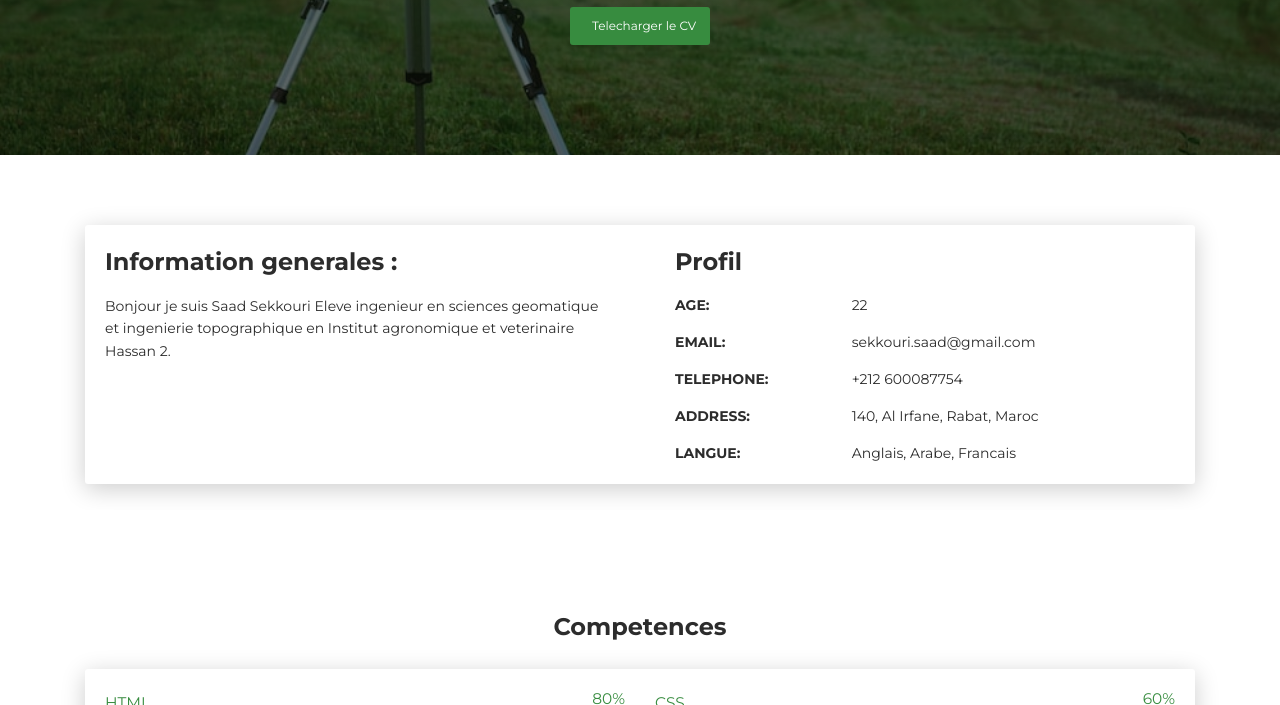
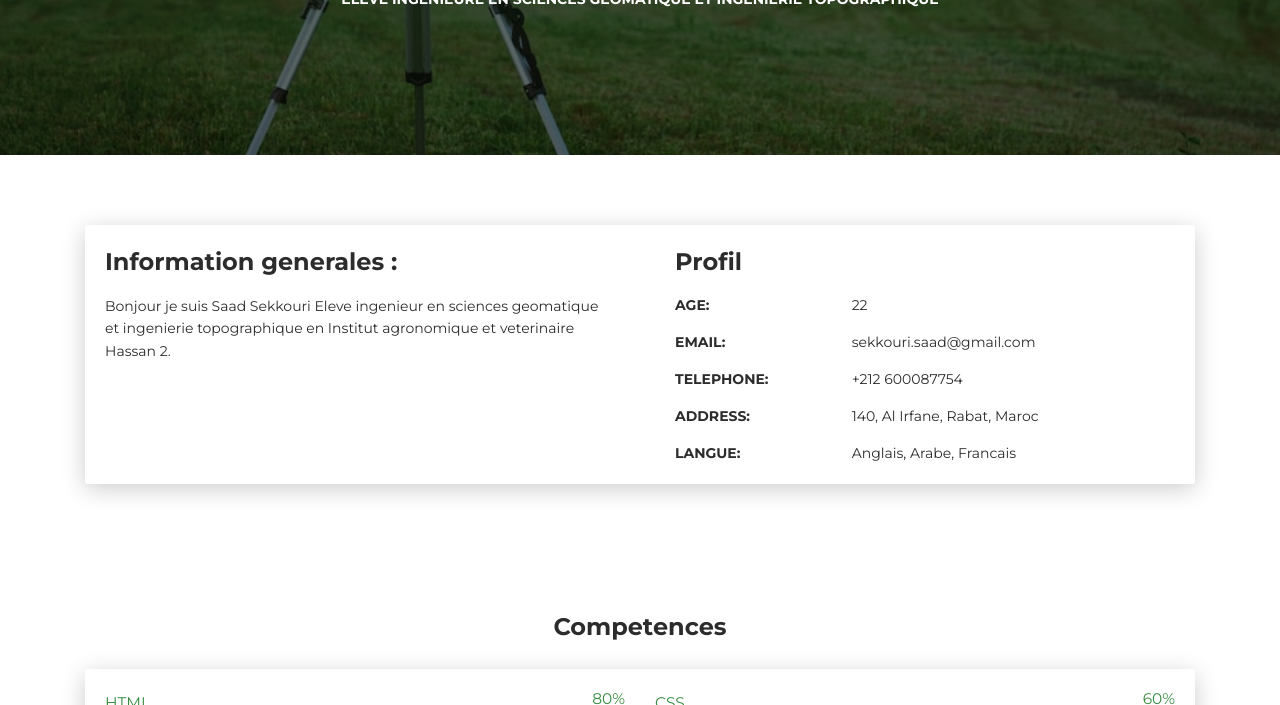
Before and after one commit to saad-sekkouri/1, a plain HTML site: page index.html in a window 1280 px wide. Shown: the part 395-1100 px from the top of the page. Drawn offline with Linux system fonts and the light colour scheme.

Commit message:
Update index.html

```diff
--- a/index.html
+++ b/index.html
@@ -42,7 +42,7 @@
         <div class="content-center">
           <div class="cc-profile-image"><a href="#"><img src="images/SEKKOURI SAADSc. Exp PC (1).jpg" alt="Image"/></a></div>
           <div class="h2 title">Saad Sekkouri</div>
-          <p class="category text-white">Eleve ingenieure en sciences géomatique et ingénierie topographique</p><a class="btn btn-primary" href="#" data-aos="zoom-in" data-aos-anchor="data-aos-anchor">Telecharger le CV</a>
+          <p class="category text-white">Eleve ingenieure en sciences géomatique et ingénierie topographique</p>
         </div>
       </div>
       <div class="section">
```
